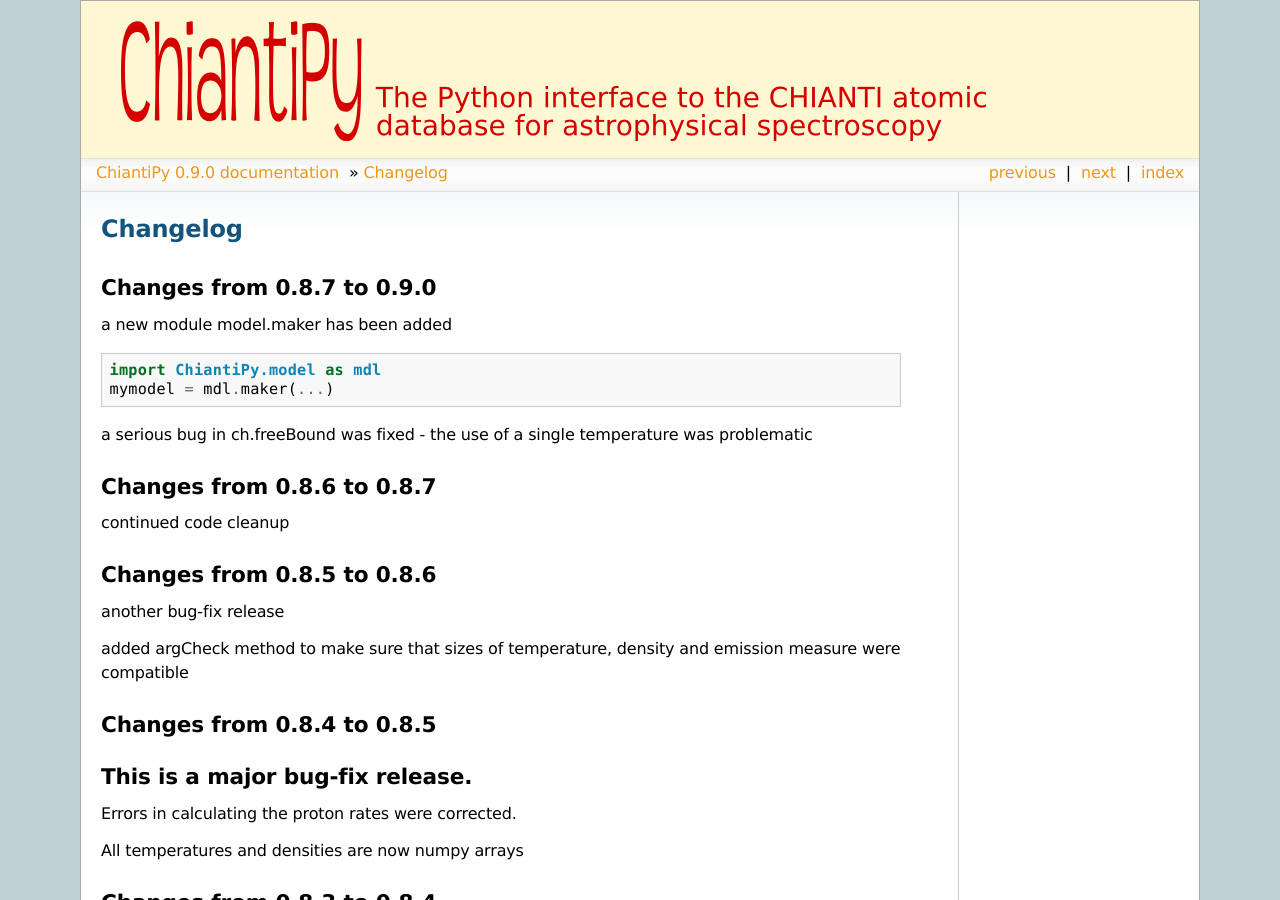
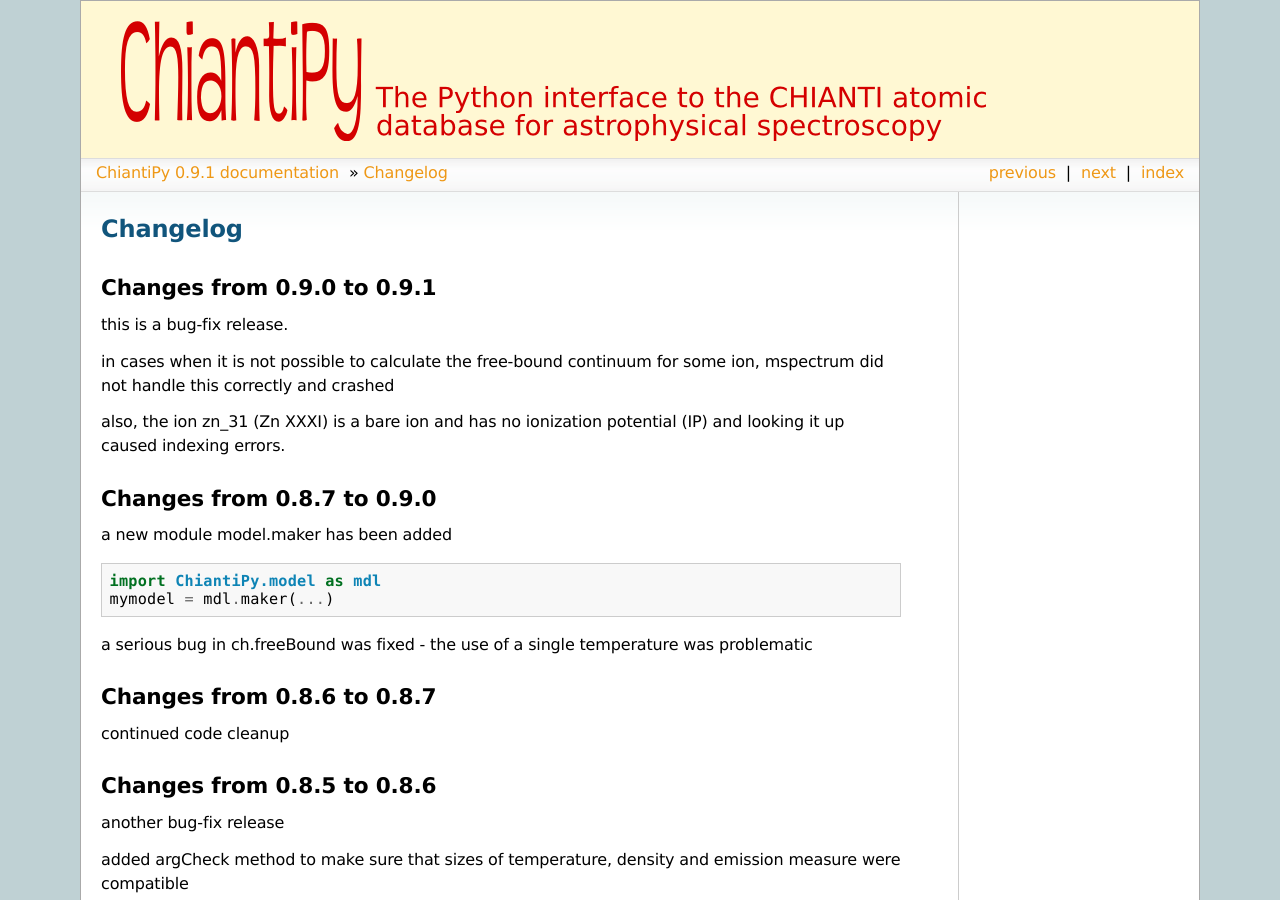
Before and after one commit to chianti-atomic/ChiantiPy, a Sphinx documentation site: the page built from docs/source/changelog.rst, in a window 1280 px wide and 900 px high. Built offline with Sphinx 7.4.7, drawn with Linux system fonts in a browser that asks for light colours; pages that are not in the unit, such as notebooks, are missing from menus; some of the changed text lies outside the part shown.

Commit message:
bumped version to 0.9.1

```diff
--- a/ChiantiPy/version.py
+++ b/ChiantiPy/version.py
@@ -1,5 +1,5 @@
 '''
 the current version of the ChiantiPy package
 '''
-__version_info__ = ('0','9', '0')
+__version_info__ = ('0','9', '1')
 __version__ = '.'.join(__version_info__)
--- a/docs/source/changelog.rst
+++ b/docs/source/changelog.rst
@@ -1,6 +1,16 @@
 ===========
 Changelog
 ===========
+
+Changes from 0.9.0 to 0.9.1
+===========================
+
+this is a bug-fix release.
+
+in cases when it is not possible to calculate the free-bound continuum for some ion, mspectrum did not handle this correctly and crashed
+
+also, the ion zn_31 (Zn XXXI) is a bare ion and has no ionization potential (IP) and looking it up caused indexing errors.
+
 
 Changes from 0.8.7 to 0.9.0
 ===========================
--- a/docs/source/conf.py
+++ b/docs/source/conf.py
@@ -67,9 +67,9 @@
 # built documents.
 #
 # The short X.Y version.
-version = '0.9.0'
+version = '0.9.1'
 # The full version, including alpha/beta/rc tags.
-release = '0.9.0'
+release = '0.9.1'
 
 # The language for content autogenerated by Sphinx. Refer to documentation
 # for a list of supported languages.
--- a/docs/source/index.rst
+++ b/docs/source/index.rst
@@ -8,9 +8,9 @@
 
 Welcome to the ChiantiPy documentation. ChiantiPy is a pure Python package for performing calculations of astrophysical spectra using the `CHIANTI atomic database <http://www.chiantidatabase.org/>`_.
 
-The latest version of ChiantiPy is 0.9.0 and is compatible with CHIANTI database version 9.0. It is not compatible with previous versions
+The latest version of ChiantiPy is 0.9.1 and is compatible with CHIANTI database version 9.0. It is not compatible with previous versions
 
-ChiantiPy v0.9.0 is released under the OSI approved ISC license. From `Wikipedia <https://en.wikipedia.org/w/index.php?title=ISC_license&oldid=664696993>`_: The ISC license is a permissive free software license written by the Internet Software Consortium (ISC). It is functionally equivalent to the simplified BSD and MIT/Expat licenses, ...
+ChiantiPy v0.9.1 is released under the OSI approved ISC license. From `Wikipedia <https://en.wikipedia.org/w/index.php?title=ISC_license&oldid=664696993>`_: The ISC license is a permissive free software license written by the Internet Software Consortium (ISC). It is functionally equivalent to the simplified BSD and MIT/Expat licenses, ...
 
 `CHIANTI <http://www.chiantidatabase.org/>`_ consists of a database of atomic data that can be used to interpret spectral lines and continua emitted from high-temperature, optically-thin astrophysical sources.
 
--- a/setup.py
+++ b/setup.py
@@ -9,7 +9,7 @@
 setup(name = 'ChiantiPy',
     description = 'a Python interface to the CHIANTI atomic database for astrophysical spectroscopy',
     long_description = long_description,
-    version = '0.9.0',
+    version = '0.9.1',
     author = 'Ken Dere',
     author_email = 'kdere@gmu.edu',
     url = 'https://github.com/chianti-atomic/ChiantiPy',
```
